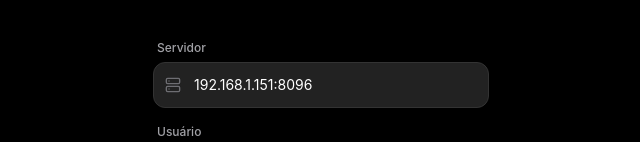
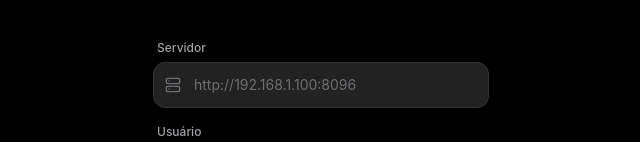
Before and after one commit to jvniorgc/music-player, a React (Vite) app: page / in a window 1280 px wide. Shown: the part 314-456 px from the top of the page, without its empty margins (319-959 px from the left). Built offline with nearby package versions, Linux system fonts and the light colour scheme.

Commit message:
Allow custom Jellyfin server URL on login screen
- Remove hardcoded server address, start with empty field
- Show example URL as placeholder for guidance

```diff
--- a/src/renderer/components/Auth/LoginScreen.tsx
+++ b/src/renderer/components/Auth/LoginScreen.tsx
@@ -4,7 +4,7 @@ import { Music2, Loader2, Server, AlertCircle } from 'lucide-react'
 
 export default function LoginScreen() {
   const { login, isLoading, error } = useAuthStore()
-  const [serverUrl, setServerUrl] = useState('192.168.1.151:8096')
+  const [serverUrl, setServerUrl] = useState('')
   const [username, setUsername] = useState('')
   const [password, setPassword] = useState('')
 
@@ -35,7 +35,7 @@ export default function LoginScreen() {
                 type="text"
                 value={serverUrl}
                 onChange={e => setServerUrl(e.target.value)}
-                placeholder="endereço:porta"
+                placeholder="http://192.168.1.100:8096"
                 className="w-full bg-bg-elevated border border-border rounded-xl px-10 py-3 text-sm text-text-primary placeholder:text-text-tertiary focus:outline-none focus:ring-2 focus:ring-accent/50 focus:border-accent transition"
               />
             </div>
```
